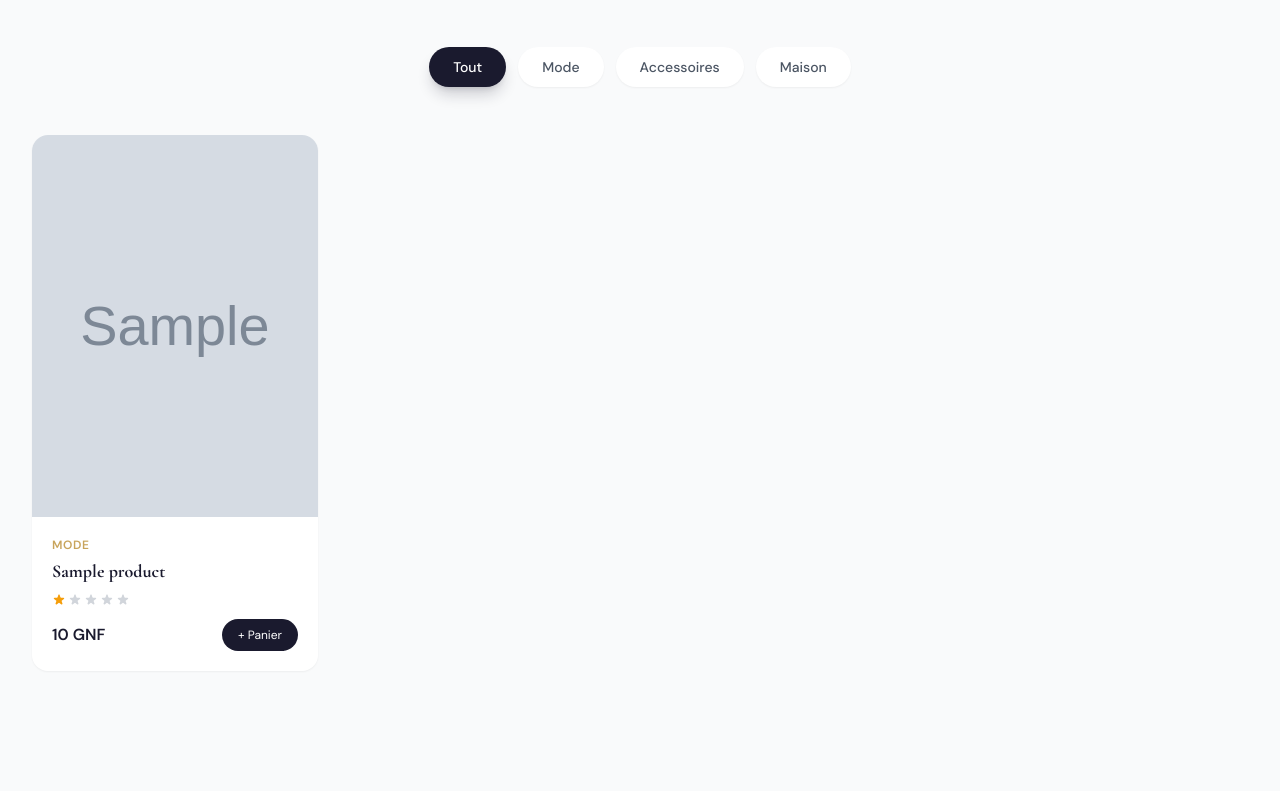
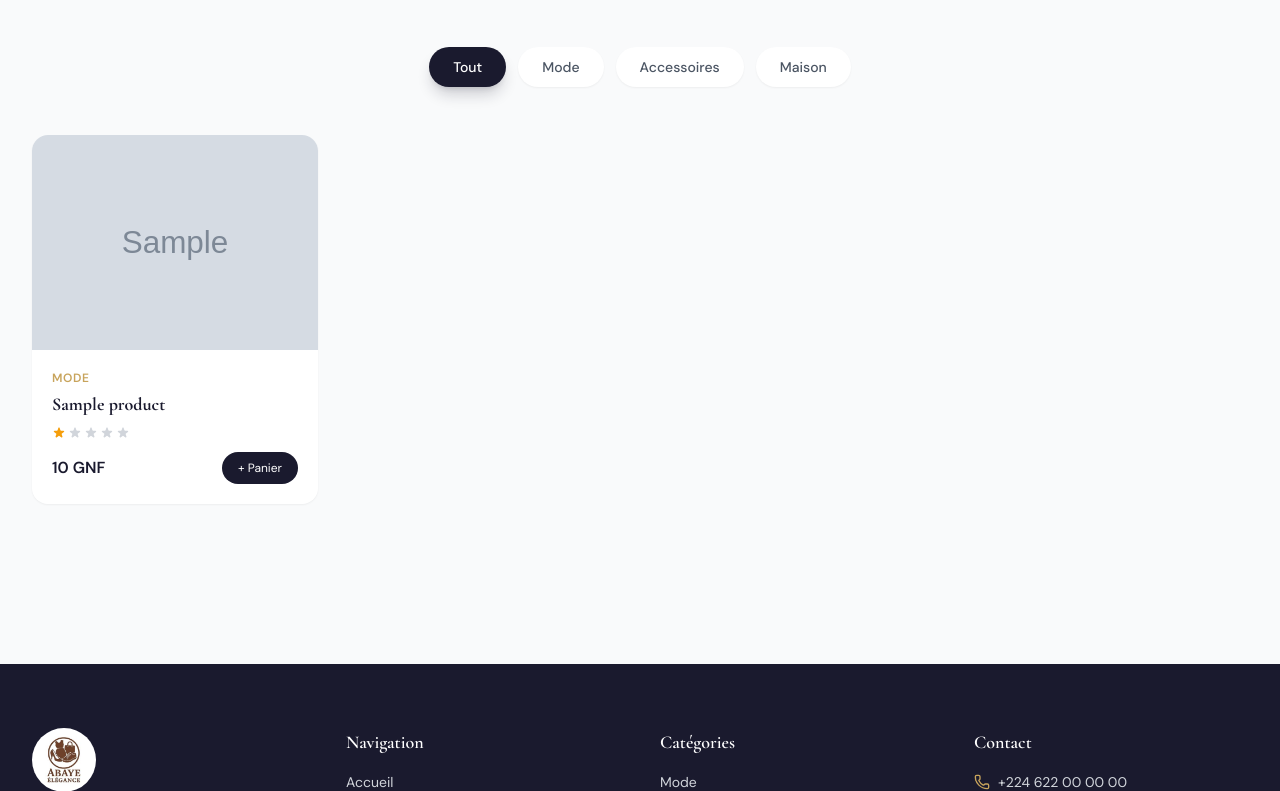
Before and after one commit to Faraleno2022/abayaelegancegn, a Django app: page / in a window 1280 px wide. Shown: the part 998-1789 px from the top of the page. Run offline with Django 5.2, Linux system fonts and the light colour scheme; tables that the repository leaves empty hold one stand-in row (values such as "Sample post"); grey boxes marked "Sample" are stand-in pictures; some libraries are stand-ins or nearby versions.

Commit message:
Reduce product card image height

```diff
--- a/templates/boutique/home.html
+++ b/templates/boutique/home.html
@@ -52,7 +52,7 @@
         <div class="cascade-item product-card bg-white rounded-2xl overflow-hidden shadow-sm hover:shadow-xl transition-all duration-500 group"
              style="animation-delay: {{ forloop.counter0|divisibleby:1 }}{% widthratio forloop.counter0 10 1 %}s">
             <!-- Product Image -->
-            <a href="{% url 'product_detail' product.pk %}" class="block relative overflow-hidden" style="aspect-ratio: 3/4;">
+            <a href="{% url 'product_detail' product.pk %}" class="block relative overflow-hidden" style="aspect-ratio: 4/3;">
                 <img src="{{ product.get_image_url }}" alt="{{ product.nom }}"
                      class="w-full h-full object-cover transition-transform duration-700"
                      loading="lazy">
```
